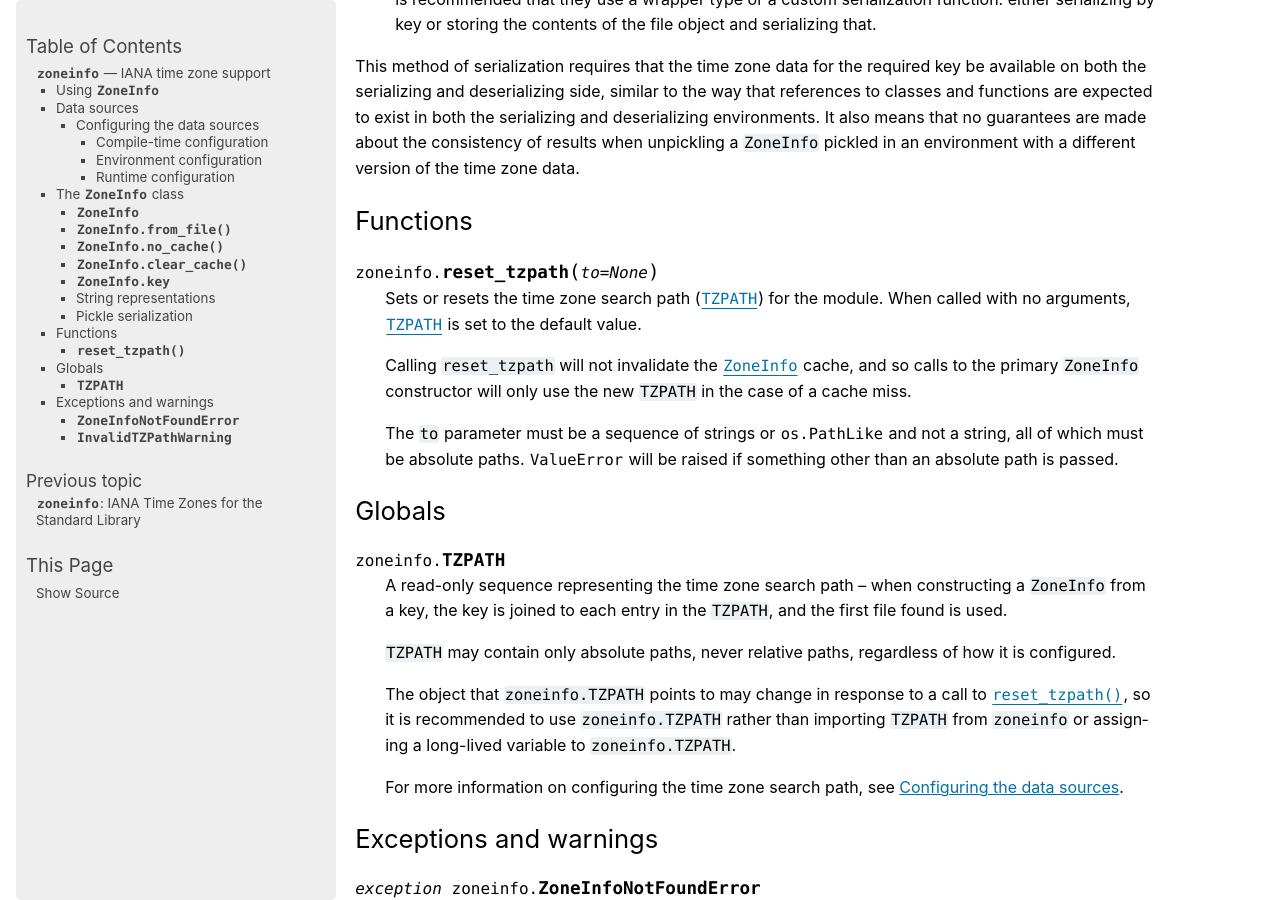
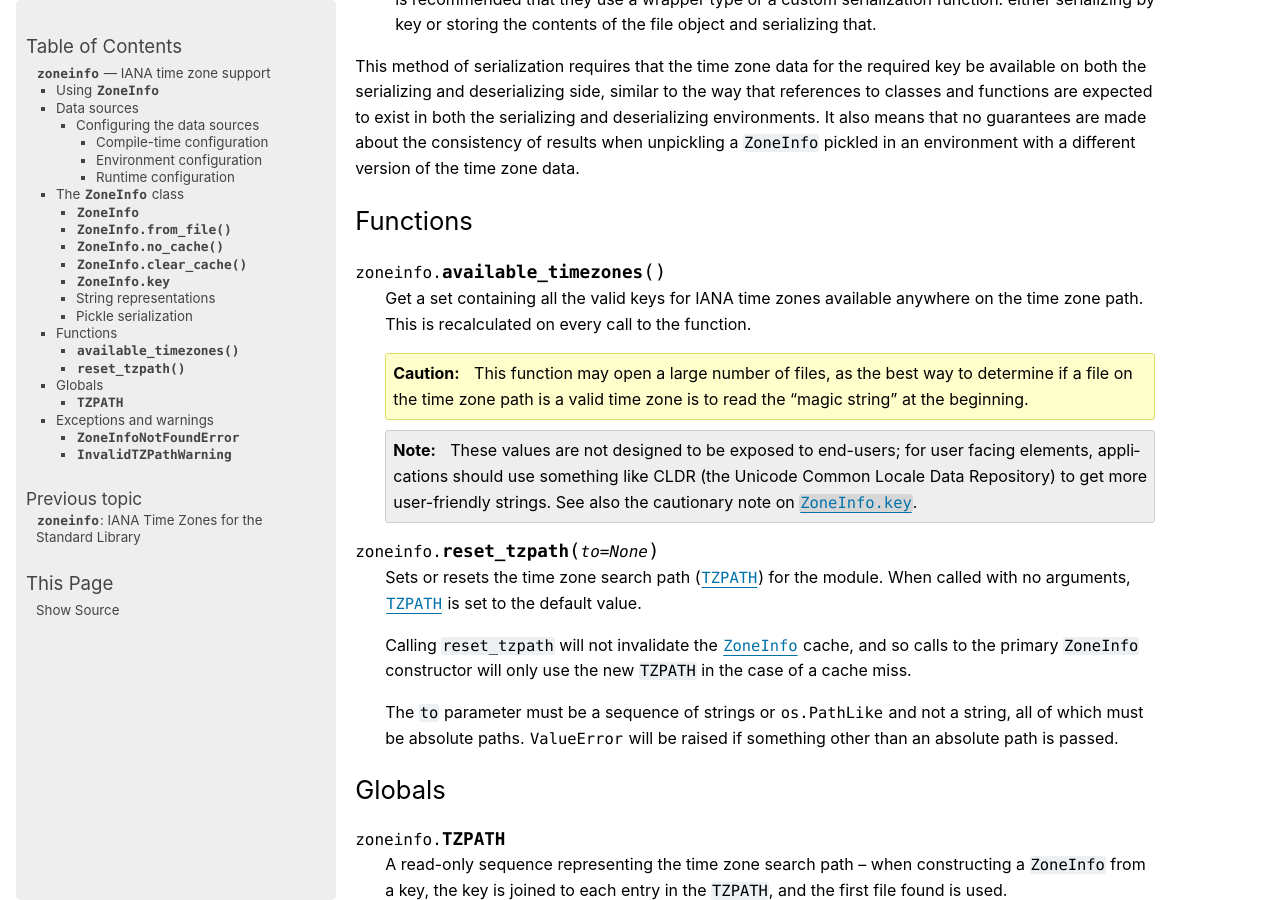
Before and after one commit to pganssle/zoneinfo, a Sphinx documentation site: the page built from docs/zoneinfo.rst, in a window 1280 px wide and 900 px high, scrolled down 5467 px. Built offline with Sphinx 7.4.7, drawn with Linux system fonts in a browser that asks for light colours.

Commit message:
Add documentation for zoneinfo.available_timezones

```diff
--- a/docs/zoneinfo.rst
+++ b/docs/zoneinfo.rst
@@ -341,6 +341,25 @@ pickled in an environment with a different version of the time zone data.
 Functions
 ---------
 
+.. function:: available_timezones()
+
+    Get a set containing all the valid keys for IANA time zones available
+    anywhere on the time zone path. This is recalculated on every call to the
+    function.
+
+    .. caution::
+
+        This function may open a large number of files, as the best way to
+        determine if a file on the time zone path is a valid time zone is to
+        read the "magic string" at the beginning.
+
+    .. note::
+
+        These values are not designed to be exposed to end-users; for user
+        facing elements, applications should use something like CLDR (the
+        Unicode Common Locale Data Repository) to get more user-friendly
+        strings. See also the cautionary note on :attr:`ZoneInfo.key`.
+
 .. function:: reset_tzpath(to=None)
 
     Sets or resets the time zone search path (:data:`TZPATH`) for the module.
@@ -354,6 +373,7 @@ Functions
     :class:`os.PathLike` and not a string, all of which must be absolute paths.
     :exc:`ValueError` will be raised if something other than an absolute path
     is passed.
+
 
 Globals
 -------
```
